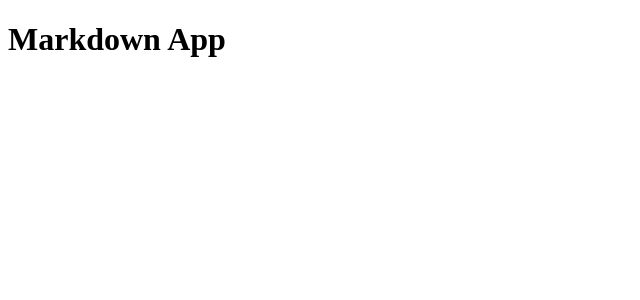
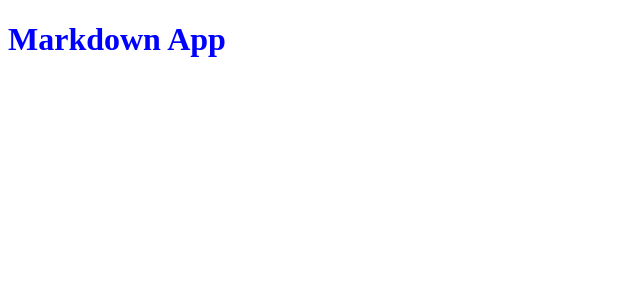
Before and after one commit to domari888/markdown-app, a React app: page / in a window 1280 px wide. Shown: the top 300 px of the page, without its empty margins (0-640 px from the left). Built offline with nearby package versions, Linux system fonts and the light colour scheme.

Commit message:
styled-components の導入

```diff
--- a/package.json
+++ b/package.json
@@ -8,8 +8,10 @@
   "dependencies": {
     "@types/react": "^17.0.76",
     "@types/react-dom": "^17.0.25",
+    "@types/styled-components": "^5.1.34",
     "react": "^17.0.2",
     "react-dom": "^17.0.2",
+    "styled-components": "^5.3.11",
     "ts-loader": "^9.5.1",
     "typescript": "^4.9.5",
     "webpack": "^5.90.3",
--- a/src/index.tsx
+++ b/src/index.tsx
@@ -1,6 +1,11 @@
 import * as React from 'react'
 import { render } from 'react-dom'
+import styled from 'styled-components'
 
-const Main = (<h1>Markdown App</h1>)
+const Header = styled.h1`
+color: blue;
+`
+
+const Main = (<Header>Markdown App</Header>)
 
 render(Main, document.getElementById('app'))
```
Also changed, not shown: 1 other file (tests, documents, lock files or other folders).
